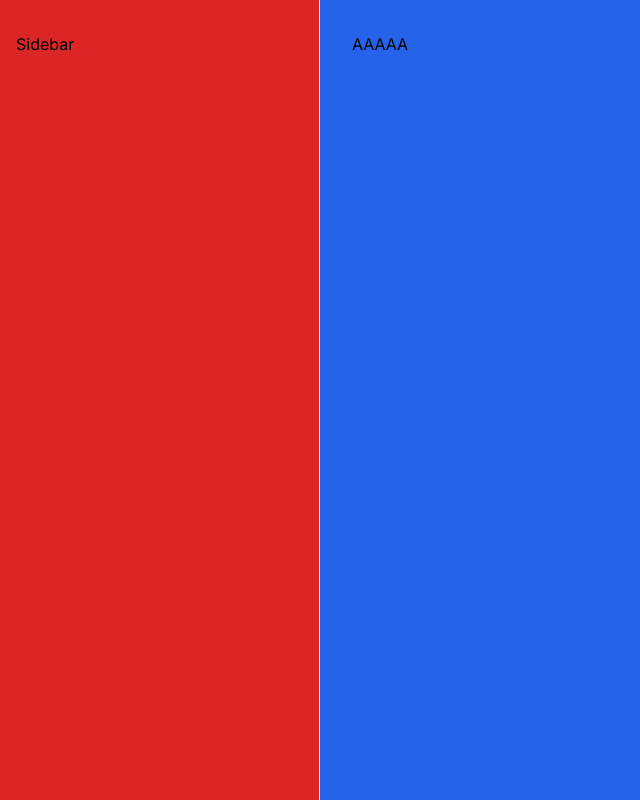
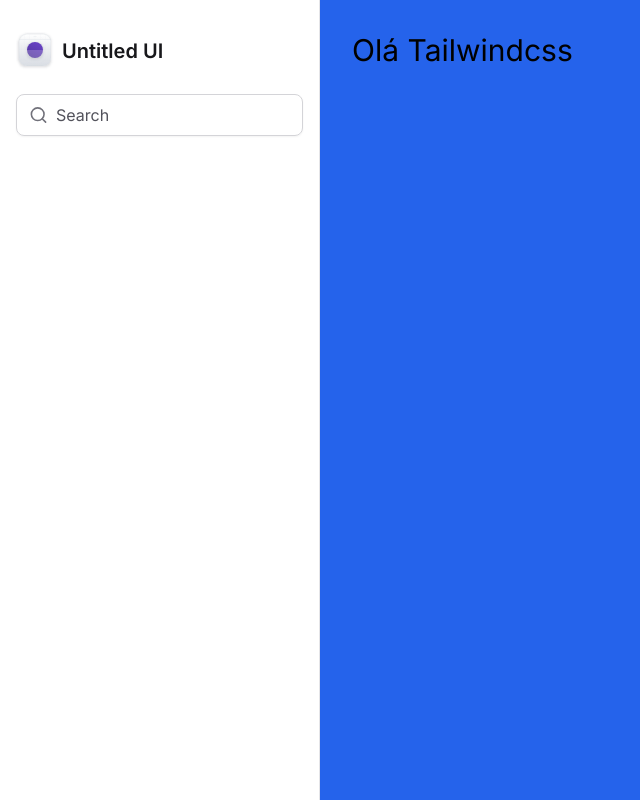
Before and after one commit to MatheusFilg/next-tailwindcss, a Next.js app: page / in a window 1280 px wide. Shown: the whole page, without its empty margins (0-640 px from the left). Built offline with nearby package versions, Linux system fonts and the light colour scheme.

Commit message:
Construção da logo e do input da Sidebar

```diff
--- a/package.json
+++ b/package.json
@@ -15,6 +15,7 @@
     "autoprefixer": "10.4.15",
     "eslint": "8.47.0",
     "eslint-config-next": "13.4.19",
+    "lucide-react": "^0.268.0",
     "next": "13.4.19",
     "postcss": "8.4.28",
     "react": "18.2.0",
--- a/src/app/layout.tsx
+++ b/src/app/layout.tsx
@@ -1,3 +1,4 @@
+import { Sidebar } from '@/components/Sidebar'
 import './globals.css'
 import type { Metadata } from 'next'
 import { Inter } from 'next/font/google'
@@ -17,10 +18,8 @@
   return (
     <html lang="en">
       <body className={inter.className}>
-        <div className="grid-cols-app grid min-h-screen">
-          <aside className="border-r border-zinc-200 bg-red-600 px-4 py-8">
-            <p>Sidebar</p>
-          </aside>
+        <div className="grid min-h-screen grid-cols-app">
+          <Sidebar />
           <main className="bg-blue-600 px-8 pb-12 pt-8">{children}</main>
         </div>
       </body>
--- a/src/app/page.tsx
+++ b/src/app/page.tsx
@@ -1,7 +1,7 @@
 export default function Home() {
   return (
-    <div>
-      <h1>AAAAA</h1>
+    <div className="text-base sm:text-xl lg:text-3xl">
+      <h1>Olá Tailwindcss</h1>
     </div>
   )
 }
--- /dev/null
+++ b/src/components/Sidebar/index.tsx
@@ -0,0 +1,19 @@
+import { Search } from 'lucide-react'
+import { Logo } from './logo'
+
+export function Sidebar() {
+  return (
+    <aside className="space-y-6 border-r border-zinc-200 px-4 py-8">
+      <Logo />
+
+      <div className="flex w-full items-center gap-2 rounded-lg border border-zinc-300 px-3 py-2 shadow-sm">
+        <Search className="h-5 w-5 text-zinc-500" />
+        <input
+          placeholder="Search"
+          className="flex-1 border-0 bg-transparent p-0 text-zinc-900 placeholder-zinc-600"
+        />
+        {/* flex-1 significa que ele vai tentar ocupar todo o espaço disponivel do elemento pai */}
+      </div>
+    </aside>
+  )
+}
--- /dev/null
+++ b/src/components/Sidebar/logo.tsx
@@ -0,0 +1,211 @@
+import * as React from 'react'
+
+export function Logo() {
+  return (
+    <strong className="flex flex-row items-center gap-2 text-xl font-semibold text-zinc-900">
+      <svg
+        width={38}
+        height={38}
+        viewBox="0 0 38 38"
+        fill="none"
+        xmlns="http://www.w3.org/2000/svg"
+      >
+        <g filter="url(#filter0_dd_4006_307)">
+          <g clipPath="url(#clip0_4006_307)">
+            <rect x={3} y={2} width={32} height={32} rx={8} fill="#fff" />
+            <rect
+              x={3}
+              y={2}
+              width={32}
+              height={32}
+              rx={8}
+              fill="url(#paint0_linear_4006_307)"
+            />
+            <path
+              fillRule="evenodd"
+              clipRule="evenodd"
+              d="M19 4.039c-7.71 0-13.961 6.25-13.961 13.961 0 7.71 6.25 13.961 13.961 13.961 7.71 0 13.961-6.25 13.961-13.961 0-7.71-6.25-13.961-13.961-13.961zM4.961 18c0-7.753 6.286-14.039 14.039-14.039S33.039 10.247 33.039 18 26.753 32.039 19 32.039 4.961 25.753 4.961 18z"
+              fill="#D0D5DD"
+            />
+            <path
+              fillRule="evenodd"
+              clipRule="evenodd"
+              d="M19 14.078a3.922 3.922 0 100 7.845 3.922 3.922 0 000-7.845zM15 18a4 4 0 118 0 4 4 0 01-8 0z"
+              fill="#D0D5DD"
+            />
+            <path
+              fillRule="evenodd"
+              clipRule="evenodd"
+              d="M19 15.32a2.68 2.68 0 100 5.36 2.68 2.68 0 000-5.36zM16.243 18a2.757 2.757 0 115.514 0 2.757 2.757 0 01-5.514 0z"
+              fill="#D0D5DD"
+            />
+            <path d="M18.961 2h.078v32h-.078V2z" fill="#D0D5DD" />
+            <path d="M35 17.96v.079H3v-.078h32z" fill="#D0D5DD" />
+            <path
+              d="M29.602 2h.078v32h-.078V2zM13.64 2h.078v32h-.077V2zM24.282 2h.077v32h-.077V2zM8.32 2h.078v32H8.32V2z"
+              fill="#D0D5DD"
+            />
+            <path
+              d="M35 28.602v.077H3v-.077h32zM35 12.64v.078H3v-.077h32zM35 23.281v.078H3v-.078h32zM35 7.32v.078H3V7.32h32z"
+              fill="#D0D5DD"
+            />
+            <g filter="url(#filter1_dd_4006_307)">
+              <circle
+                cx={19}
+                cy={18}
+                r={8}
+                fill="url(#paint1_linear_4006_307)"
+              />
+            </g>
+            <g filter="url(#filter2_b_4006_307)">
+              <path
+                d="M3 18h32v3.2c0 4.48 0 6.72-.872 8.432a8 8 0 01-3.496 3.496C28.92 34 26.68 34 22.2 34h-6.4c-4.48 0-6.72 0-8.432-.872a8 8 0 01-3.496-3.496C3 27.92 3 25.68 3 21.2V18z"
+                fill="#fff"
+                fillOpacity={0.2}
+              />
+            </g>
+          </g>
+          <rect
+            x={3.15}
+            y={2.15}
+            width={31.7}
+            height={31.7}
+            rx={7.85}
+            stroke="#D0D5DD"
+            strokeWidth={0.3}
+          />
+        </g>
+        <defs>
+          <filter
+            id="filter0_dd_4006_307"
+            x={0}
+            y={0}
+            width={38}
+            height={38}
+            filterUnits="userSpaceOnUse"
+            colorInterpolationFilters="sRGB"
+          >
+            <feFlood floodOpacity={0} result="BackgroundImageFix" />
+            <feColorMatrix
+              in="SourceAlpha"
+              values="0 0 0 0 0 0 0 0 0 0 0 0 0 0 0 0 0 0 127 0"
+              result="hardAlpha"
+            />
+            <feOffset dy={1} />
+            <feGaussianBlur stdDeviation={1} />
+            <feColorMatrix values="0 0 0 0 0.0627451 0 0 0 0 0.0941176 0 0 0 0 0.156863 0 0 0 0.06 0" />
+            <feBlend
+              in2="BackgroundImageFix"
+              result="effect1_dropShadow_4006_307"
+            />
+            <feColorMatrix
+              in="SourceAlpha"
+              values="0 0 0 0 0 0 0 0 0 0 0 0 0 0 0 0 0 0 127 0"
+              result="hardAlpha"
+            />
+            <feOffset dy={1} />
+            <feGaussianBlur stdDeviation={1.5} />
+            <feColorMatrix values="0 0 0 0 0.0627451 0 0 0 0 0.0941176 0 0 0 0 0.156863 0 0 0 0.1 0" />
+            <feBlend
+              in2="effect1_dropShadow_4006_307"
+              result="effect2_dropShadow_4006_307"
+            />
+            <feBlend
+              in="SourceGraphic"
+              in2="effect2_dropShadow_4006_307"
+              result="shape"
+            />
+          </filter>
+          <filter
+            id="filter1_dd_4006_307"
+            x={8}
+            y={8}
+            width={22}
+            height={22}
+            filterUnits="userSpaceOnUse"
+            colorInterpolationFilters="sRGB"
+          >
+            <feFlood floodOpacity={0} result="BackgroundImageFix" />
+            <feColorMatrix
+              in="SourceAlpha"
+              values="0 0 0 0 0 0 0 0 0 0 0 0 0 0 0 0 0 0 127 0"
+              result="hardAlpha"
+            />
+            <feOffset dy={1} />
+            <feGaussianBlur stdDeviation={1} />
+            <feColorMatrix values="0 0 0 0 0.0627451 0 0 0 0 0.0941176 0 0 0 0 0.156863 0 0 0 0.06 0" />
+            <feBlend
+              in2="BackgroundImageFix"
+              result="effect1_dropShadow_4006_307"
+            />
+            <feColorMatrix
+              in="SourceAlpha"
+              values="0 0 0 0 0 0 0 0 0 0 0 0 0 0 0 0 0 0 127 0"
+              result="hardAlpha"
+            />
+            <feOffset dy={1} />
+            <feGaussianBlur stdDeviation={1.5} />
+            <feColorMatrix values="0 0 0 0 0.0627451 0 0 0 0 0.0941176 0 0 0 0 0.156863 0 0 0 0.1 0" />
+            <feBlend
+              in2="effect1_dropShadow_4006_307"
+              result="effect2_dropShadow_4006_307"
+            />
+            <feBlend
+              in="SourceGraphic"
+              in2="effect2_dropShadow_4006_307"
+              result="shape"
+            />
+          </filter>
+          <filter
+            id="filter2_b_4006_307"
+            x={-2}
+            y={13}
+            width={42}
+            height={26}
+            filterUnits="userSpaceOnUse"
+            colorInterpolationFilters="sRGB"
+          >
+            <feFlood floodOpacity={0} result="BackgroundImageFix" />
+            <feGaussianBlur in="BackgroundImageFix" stdDeviation={2.5} />
+            <feComposite
+              in2="SourceAlpha"
+              operator="in"
+              result="effect1_backgroundBlur_4006_307"
+            />
+            <feBlend
+              in="SourceGraphic"
+              in2="effect1_backgroundBlur_4006_307"
+              result="shape"
+            />
+          </filter>
+          <linearGradient
+            id="paint0_linear_4006_307"
+            x1={19}
+            y1={2}
+            x2={19}
+            y2={34}
+            gradientUnits="userSpaceOnUse"
+          >
+            <stop stopColor="#fff" />
+            <stop offset={1} stopColor="#D0D5DD" />
+          </linearGradient>
+          <linearGradient
+            id="paint1_linear_4006_307"
+            x1={15}
+            y1={26}
+            x2={23}
+            y2={10}
+            gradientUnits="userSpaceOnUse"
+          >
+            <stop stopColor="#53389E" />
+            <stop offset={1} stopColor="#6941C6" />
+          </linearGradient>
+          <clipPath id="clip0_4006_307">
+            <rect x={3} y={2} width={32} height={32} rx={8} fill="#fff" />
+          </clipPath>
+        </defs>
+      </svg>
+      <span>Untitled UI</span>
+    </strong>
+  )
+}
```
Also changed, not shown: 1 other file (tests, documents, lock files or other folders).
